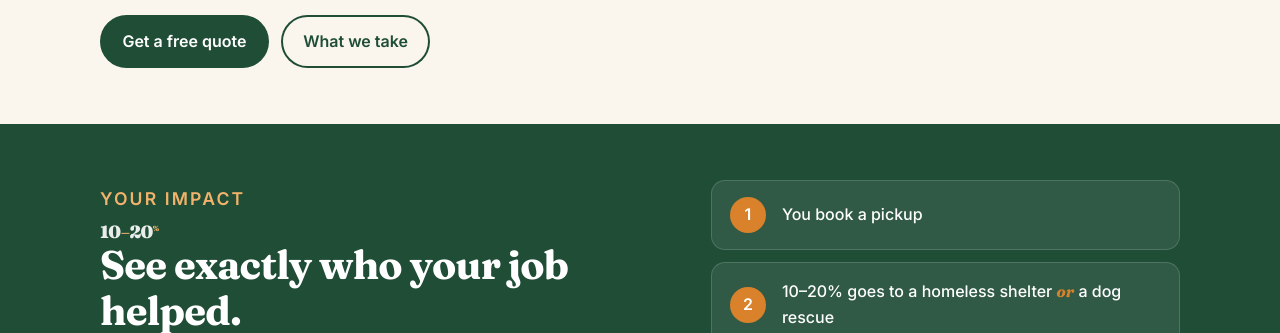
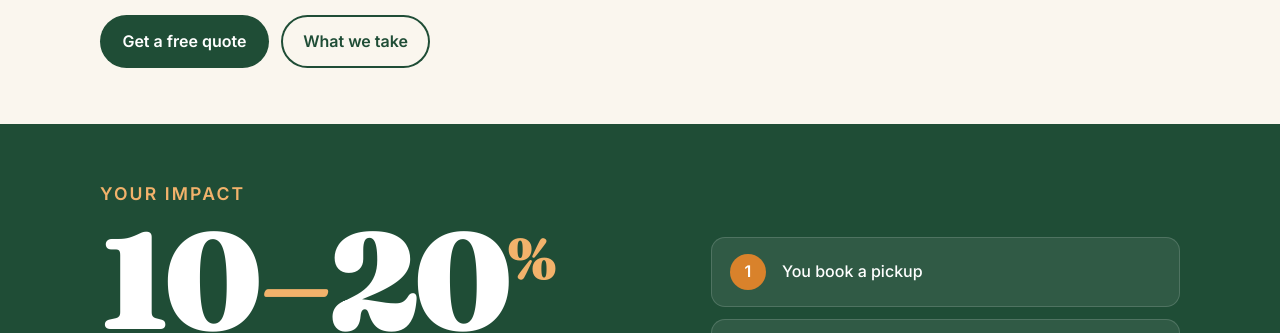
Before and after one commit to fainetz/been-there-hauled-that-site, a plain HTML site: page index.html in a window 1280 px wide. Shown: the part 586-919 px from the top of the page. Drawn offline with Linux system fonts and the light colour scheme.

Commit message:
Fix big impact number size
Co-Authored-By: Claude Opus 5.5 <noreply@anthropic.com>

```diff
--- a/index.html
+++ b/index.html
@@ -12,7 +12,7 @@
 <link rel="preconnect" href="https://fonts.googleapis.com">
 <link rel="preconnect" href="https://fonts.gstatic.com" crossorigin>
 <link href="https://fonts.googleapis.com/css2?family=Fraunces:ital,opsz,wght@0,9..144,600;0,9..144,700;0,9..144,900;1,9..144,500;1,9..144,700&family=Inter:wght@400;500;600&display=swap" rel="stylesheet">
-<link rel="stylesheet" href="styles.css?v=6">
+<link rel="stylesheet" href="styles.css?v=7">
 </head>
 <body>
 
--- a/styles.css
+++ b/styles.css
@@ -112,7 +112,7 @@ details p{margin:12px 0 0;color:var(--muted)}
   background:linear-gradient(transparent 78%, rgba(217,130,43,.22) 78%);padding-right:.08em}
 .swap-word.is-on{opacity:1;transform:none}
 .lead em,.impact em,.give-item h3 em,.impact-steps em{font-family:Fraunces,serif;font-style:italic;color:var(--orange);font-weight:700}
-.big-num{font-family:Fraunces,serif;font-weight:900;font-size:clamp(4.5rem,11vw,8.5rem);line-height:.9;letter-spacing:-.04em;margin:0 0 .15em;color:#fff}
+.impact .big-num{font-family:Fraunces,serif;font-weight:900;font-size:clamp(4.5rem,11vw,8.5rem);line-height:.9;letter-spacing:-.04em;margin:0 0 .15em;color:#fff}
 .big-num span{color:#f2b26b;font-style:italic;font-weight:500;margin:0 .02em}
 .big-num sup{font-size:.42em;vertical-align:top;position:relative;top:.25em;color:#f2b26b}
 h2{letter-spacing:-.02em}
```
